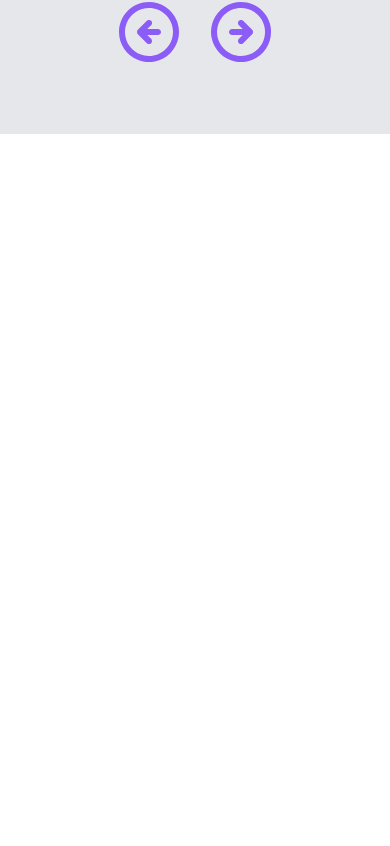
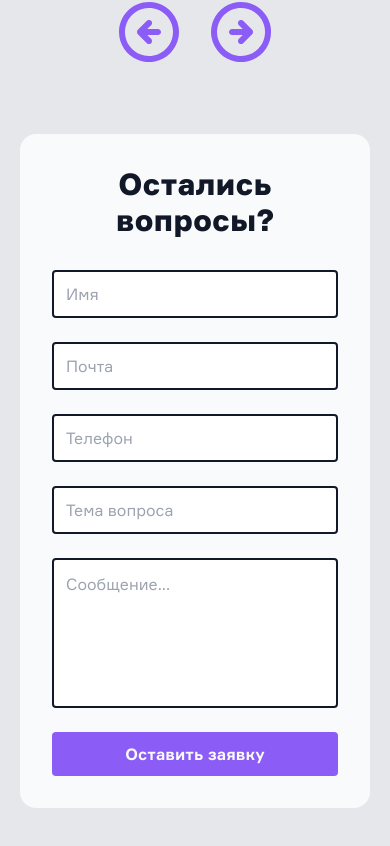
Before and after one commit to Aucismy/fromboard, a React (Create React App) app: page / in a window 390 px wide. Shown: the part 6096-6942 px from the top of the page. Before the commit the page ends 6230 px from the top, so only its background shows below. Built offline with nearby package versions, Linux system fonts and the light colour scheme.

Commit message:
Добавление блока обратной связи. Адаптив

```diff
--- a/src/components/mainpage/MainPage.jsx
+++ b/src/components/mainpage/MainPage.jsx
@@ -2,6 +2,7 @@ import MainHero from "./mainhero/MainHero"
 import OurAdvantages from "./ourdvantages/OurAdvantages"
 import QualityAssurance from "./qualityassurance/QualityAssurance"
 import Feedback from "./feedback/Feedback"
+import OtherQuestions from "./otherquestions/OtherQuestions"
 
 const MainPage = () => {
     return (
@@ -11,6 +12,7 @@ const MainPage = () => {
                 <OurAdvantages />
                 <QualityAssurance />
                 <Feedback />
+                <OtherQuestions />
             </div>
         </div>
     )
--- /dev/null
+++ b/src/components/mainpage/otherquestions/OtherQuestions.jsx
@@ -0,0 +1,21 @@
+// Импорт стилей
+import '../../../styles/otherquestions.css'
+
+// Компонент для вопросов
+const OtherQuestions = () => {
+    return (
+        <div className="other-questions">
+            <h2 className='xl-3 w-black'>Остались вопросы?</h2>
+            <form action="" className="form-other-questions">
+                <input className='foq-name' type="text" placeholder="Имя"/>
+                <input className='foq-mail' type="text" placeholder="Почта"/>
+                <input className='foq-phone' type="text" placeholder="Телефон"/>
+                <input className='foq-theme' type="text" placeholder="Тема вопроса"/>
+                <textarea className='foq-message' name="message" id="message" placeholder="Сообщение..."></textarea>
+                <input className='foq-button purple-button w-bold' type="submit" value="Оставить заявку" />
+            </form>
+        </div>
+    )
+}
+
+export default OtherQuestions
--- a/src/styles/index.css
+++ b/src/styles/index.css
@@ -41,7 +41,7 @@ body {
 }
 
 /* Применение шрифтов к текстовым элементам */
-span, a, li, p, input,
+span, a, li, p, input, textarea,
 h1, h2, h3, h4, h5, h6{
     font-family: 'Formular', sans-serif;
     font-size: 16px;
@@ -55,7 +55,7 @@ ul {
 }
 
 /* Нстройка текстовых полей */
-input[type="text"] {
+input[type="text"], textarea {
     width: 100%;
     height: 48px;
     border: 2px solid var(--color-gray-900);
@@ -63,17 +63,21 @@ input[type="text"] {
     padding: 12px;
 }
 
-input[type="text"]::placeholder {
+input[type="text"]::placeholder, textarea::placeholder {
     color: var(--color-gray-400);
 }
 
-input[type="text"]:focus {
+input[type="text"]:focus, textarea:focus {
     border: 2px solid var(--color-purple-500);
     color: var(--color-purple-500);
 }
 
-input[type="text"]:focus::placeholder {
+input[type="text"]:focus::placeholder, textarea:focus::placeholder {
     color: var(--color-purple-500);
+}
+
+textarea {
+    resize: none;
 }
 
 /* Настройка сылок */
--- /dev/null
+++ b/src/styles/otherquestions.css
@@ -0,0 +1,64 @@
+.other-questions {
+    background-color: var(--color-gray-50);
+    padding: 64px;
+    border-radius: 16px;
+    display: flex;
+    flex-direction: column;
+    gap: 32px;
+    align-items: center;
+}
+
+.other-questions>h2 {
+    text-align: center;
+}
+
+.form-other-questions {
+    max-width: 497px;
+    width: 100%;
+    display: grid;
+    grid-template-areas: 'foqname foqmail'
+        'foqphone foqtheme'
+        'foqmessage foqmessage'
+        'foqbutton foqbutton';
+    gap: 24px;
+}
+
+.foq-name {
+    grid-area: foqname;
+}
+
+.foq-mail {
+    grid-area: foqmail;
+}
+
+.foq-phone {
+    grid-area: foqphone;
+}
+
+.foq-theme {
+    grid-area: foqtheme;
+}
+
+.foq-message {
+    grid-area: foqmessage;
+    height: 150px;
+}
+
+.foq-button {
+    grid-area: foqbutton;
+}
+
+@media (max-width: 590px) {
+    .other-questions {
+        padding: 32px;
+    }
+
+    .form-other-questions {
+        grid-template-areas: 'foqname foqname'
+                             'foqmail foqmail'
+                             'foqphone foqphone'
+                             'foqtheme foqtheme'
+                             'foqmessage foqmessage'
+                             'foqbutton foqbutton';
+    }
+}
```
